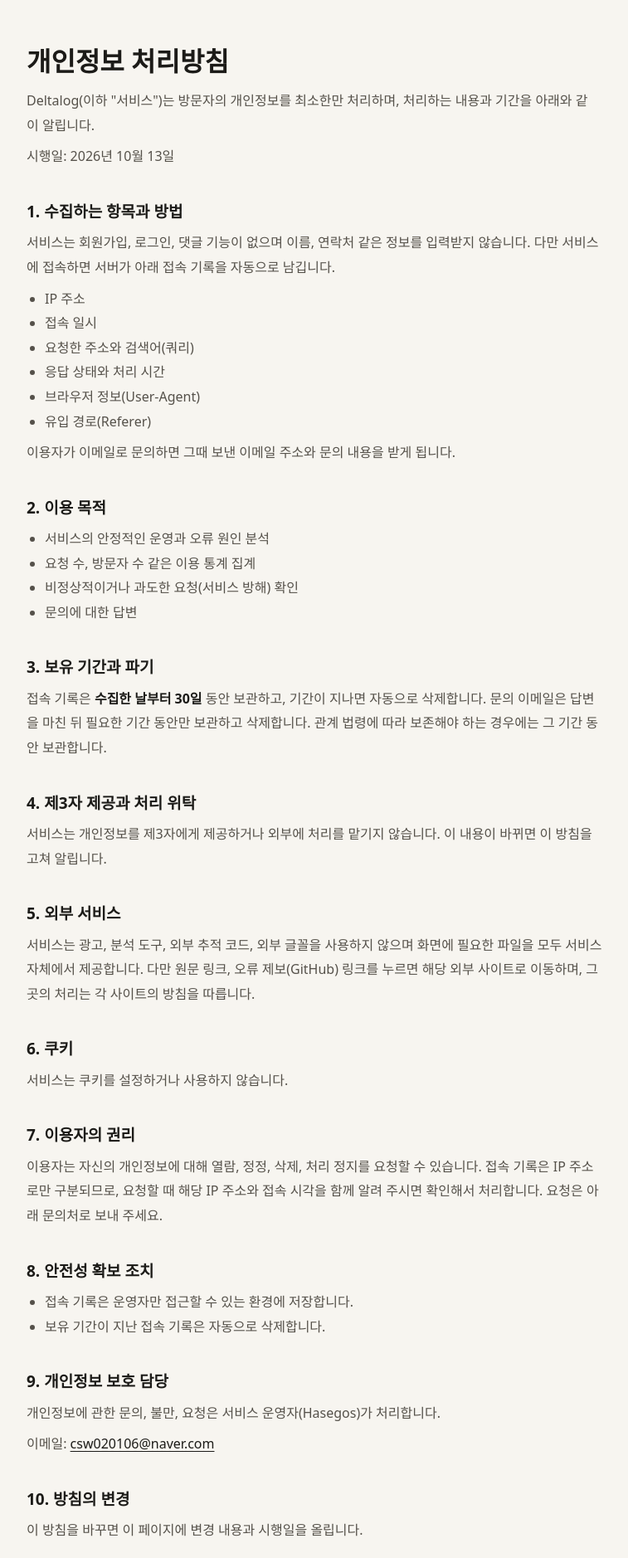
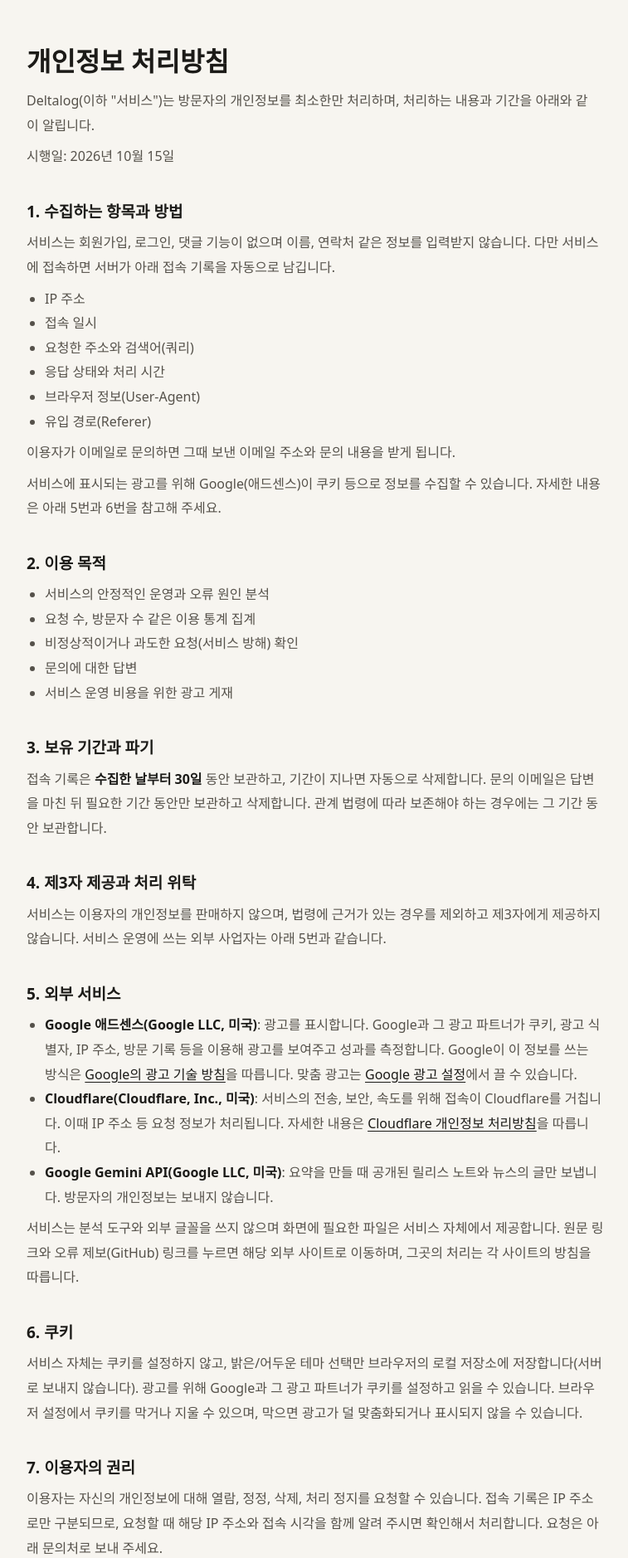
Before and after one commit to Hasegos/deltalog, a FastAPI app: page /privacy in a window 1280 px wide. Shown: the part 72-1950 px from the top of the page at 83% size, without its empty margins (80-837 px from the left). Run offline with FastAPI, Linux system fonts and the light colour scheme; parts of the project's set-up code (start-up, migrations or seed data) failed here and were passed over.

Commit message:
ADD 애드센스 자동 광고와 ads.txt, 처리방침과 약관의 광고 문구 추가

```diff
--- a/core/templates.py
+++ b/core/templates.py
@@ -57,3 +57,4 @@ def canonical_url(request) -> str:
 
 
 templates.env.globals["canonical_url"] = canonical_url
+templates.env.globals["adsense_client"] = settings.adsense_client
--- a/templates/about.html
+++ b/templates/about.html
@@ -15,7 +15,7 @@
       <p class="lead">Deltalog는 개발자가 쓰는 AI 코딩 도구와 IDE의 릴리스 노트를 한국어로 요약해 한곳에 모아 보여주는 사이트입니다.</p>
       <ul class="about">
         <li>Claude Code, Codex, Gemini CLI, VS Code, Cursor, Android Studio, JetBrains의 릴리스 노트를 모읍니다.</li>
-        <li>요약은 로컬 LLM이 만들고, 유형과 중요도를 붙입니다. 모든 항목에 원문 링크가 있습니다.</li>
+        <li>요약은 AI(로컬 LLM 또는 Google Gemini)가 만들고, 유형과 중요도를 붙입니다. 모든 항목에 원문 링크가 있습니다.</li>
         <li>버전 번호, 명령어, 플래그는 번역하지 않습니다. 원문 전체를 옮겨 싣지 않고 요약과 링크만 보여줍니다.</li>
         <li>오른쪽 위 박스는 최근 7일에 나온 릴리스를 유형별로 센 것입니다. 그 유형의 변경이 하나라도 있는 릴리스를 한 번씩 셉니다. 목록의 주 구분선은 월요일 00:00(한국 시간)을 기준으로 합니다.</li>
       </ul>
--- a/templates/partials/footer.html
+++ b/templates/partials/footer.html
@@ -41,7 +41,7 @@
   </div>
 
   <div class="foot-bottom">
-    <span>요약은 AI(로컬 LLM)가 만들며 틀릴 수 있습니다. 원문을 기준으로 확인하세요.</span>
+    <span>요약은 AI(로컬 LLM, Gemini)가 만들며 틀릴 수 있습니다. 원문을 기준으로 확인하세요.</span>
     <span>소스 코드는 GitHub에 공개되어 있습니다.</span>
   </div>
 </footer>
--- a/templates/partials/head_meta.html
+++ b/templates/partials/head_meta.html
@@ -12,6 +12,8 @@
 <meta property="og:url" content="{{ canonical_url(request) }}">
 <meta name="twitter:card" content="summary">
 {% if jsonld %}<script type="application/ld+json">{{ jsonld | safe }}</script>{% endif %}
+{% if adsense_client %}<meta name="google-adsense-account" content="{{ adsense_client }}">
+<script async src="https://pagead2.googlesyndication.com/pagead/js/adsbygoogle.js?client={{ adsense_client }}" crossorigin="anonymous"></script>{% endif %}
 <script>try{var t=localStorage.getItem("theme");if(t)document.documentElement.dataset.theme=t}catch(e){}</script>
 <link rel="stylesheet" href="{{ asset('css/common.css') }}">
 <script src="{{ asset('js/theme.js') }}" defer></script>
--- a/templates/privacy.html
+++ b/templates/privacy.html
@@ -13,7 +13,7 @@
     <article class="page doc">
       <h1>개인정보 처리방침</h1>
       <p class="lead">Deltalog(이하 "서비스")는 방문자의 개인정보를 최소한만 처리하며, 처리하는 내용과 기간을 아래와 같이 알립니다.</p>
-      <p class="upd">시행일: 2026년 10월 13일</p>
+      <p class="upd">시행일: 2026년 10월 15일</p>
 
       <h2>1. 수집하는 항목과 방법</h2>
       <p>서비스는 회원가입, 로그인, 댓글 기능이 없으며 이름, 연락처 같은 정보를 입력받지 않습니다. 다만 서비스에 접속하면 서버가 아래 접속 기록을 자동으로 남깁니다.</p>
@@ -26,6 +26,7 @@
         <li>유입 경로(Referer)</li>
       </ul>
       <p>이용자가 이메일로 문의하면 그때 보낸 이메일 주소와 문의 내용을 받게 됩니다.</p>
+      <p>서비스에 표시되는 광고를 위해 Google(애드센스)이 쿠키 등으로 정보를 수집할 수 있습니다. 자세한 내용은 아래 5번과 6번을 참고해 주세요.</p>
 
       <h2>2. 이용 목적</h2>
       <ul>
@@ -33,19 +34,25 @@
         <li>요청 수, 방문자 수 같은 이용 통계 집계</li>
         <li>비정상적이거나 과도한 요청(서비스 방해) 확인</li>
         <li>문의에 대한 답변</li>
+        <li>서비스 운영 비용을 위한 광고 게재</li>
       </ul>
 
       <h2>3. 보유 기간과 파기</h2>
       <p>접속 기록은 <b>수집한 날부터 30일</b> 동안 보관하고, 기간이 지나면 자동으로 삭제합니다. 문의 이메일은 답변을 마친 뒤 필요한 기간 동안만 보관하고 삭제합니다. 관계 법령에 따라 보존해야 하는 경우에는 그 기간 동안 보관합니다.</p>
 
       <h2>4. 제3자 제공과 처리 위탁</h2>
-      <p>서비스는 개인정보를 제3자에게 제공하거나 외부에 처리를 맡기지 않습니다. 이 내용이 바뀌면 이 방침을 고쳐 알립니다.</p>
+      <p>서비스는 이용자의 개인정보를 판매하지 않으며, 법령에 근거가 있는 경우를 제외하고 제3자에게 제공하지 않습니다. 서비스 운영에 쓰는 외부 사업자는 아래 5번과 같습니다.</p>
 
       <h2>5. 외부 서비스</h2>
-      <p>서비스는 광고, 분석 도구, 외부 추적 코드, 외부 글꼴을 사용하지 않으며 화면에 필요한 파일을 모두 서비스 자체에서 제공합니다. 다만 원문 링크, 오류 제보(GitHub) 링크를 누르면 해당 외부 사이트로 이동하며, 그곳의 처리는 각 사이트의 방침을 따릅니다.</p>
+      <ul>
+        <li><b>Google 애드센스(Google LLC, 미국)</b>: 광고를 표시합니다. Google과 그 광고 파트너가 쿠키, 광고 식별자, IP 주소, 방문 기록 등을 이용해 광고를 보여주고 성과를 측정합니다. Google이 이 정보를 쓰는 방식은 <a href="https://policies.google.com/technologies/ads" target="_blank" rel="noopener">Google의 광고 기술 방침</a>을 따릅니다. 맞춤 광고는 <a href="https://adssettings.google.com" target="_blank" rel="noopener">Google 광고 설정</a>에서 끌 수 있습니다.</li>
+        <li><b>Cloudflare(Cloudflare, Inc., 미국)</b>: 서비스의 전송, 보안, 속도를 위해 접속이 Cloudflare를 거칩니다. 이때 IP 주소 등 요청 정보가 처리됩니다. 자세한 내용은 <a href="https://www.cloudflare.com/privacypolicy/" target="_blank" rel="noopener">Cloudflare 개인정보 처리방침</a>을 따릅니다.</li>
+        <li><b>Google Gemini API(Google LLC, 미국)</b>: 요약을 만들 때 공개된 릴리스 노트와 뉴스의 글만 보냅니다. 방문자의 개인정보는 보내지 않습니다.</li>
+      </ul>
+      <p>서비스는 분석 도구와 외부 글꼴을 쓰지 않으며 화면에 필요한 파일은 서비스 자체에서 제공합니다. 원문 링크와 오류 제보(GitHub) 링크를 누르면 해당 외부 사이트로 이동하며, 그곳의 처리는 각 사이트의 방침을 따릅니다.</p>
 
       <h2>6. 쿠키</h2>
-      <p>서비스는 쿠키를 설정하거나 사용하지 않습니다.</p>
+      <p>서비스 자체는 쿠키를 설정하지 않고, 밝은/어두운 테마 선택만 브라우저의 로컬 저장소에 저장합니다(서버로 보내지 않습니다). 광고를 위해 Google과 그 광고 파트너가 쿠키를 설정하고 읽을 수 있습니다. 브라우저 설정에서 쿠키를 막거나 지울 수 있으며, 막으면 광고가 덜 맞춤화되거나 표시되지 않을 수 있습니다.</p>
 
       <h2>7. 이용자의 권리</h2>
       <p>이용자는 자신의 개인정보에 대해 열람, 정정, 삭제, 처리 정지를 요청할 수 있습니다. 접속 기록은 IP 주소로만 구분되므로, 요청할 때 해당 IP 주소와 접속 시각을 함께 알려 주시면 확인해서 처리합니다. 요청은 아래 문의처로 보내 주세요.</p>
```
Also changed, not shown: api/pages.py (+16 -0 lines), core/config.py (+9 -0 lines), templates/terms.html (+7 -4 lines).
